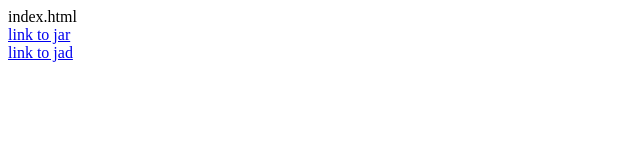
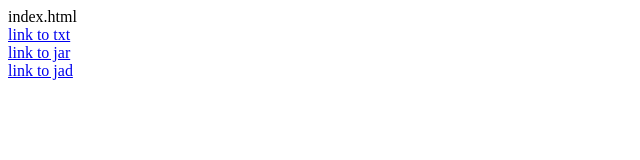
Before and after one commit to monotext/_, a plain HTML site: page index.html in a window 1280 px wide. Shown: the full height of the page, 0-640 px from the left. Drawn offline with Linux system fonts and the light colour scheme.

Commit message:
Update index.html

```diff
--- a/index.html
+++ b/index.html
@@ -1,4 +1,6 @@
 index.html
+</br>
+<a href="1.txt" target="_self">link to txt</a>
 </br>
 <a href="1.jar" target="_self">link to jar</a>
 </br>
```
